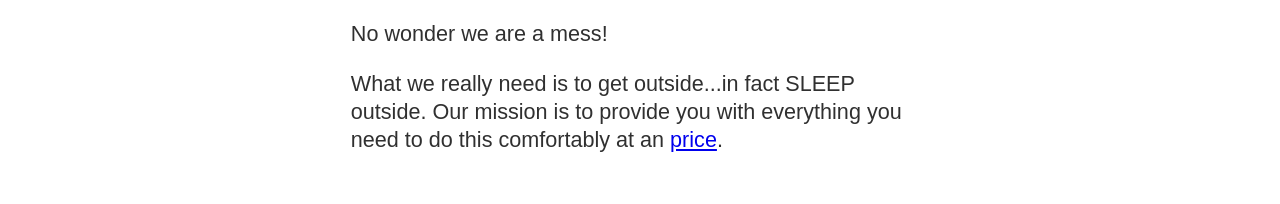
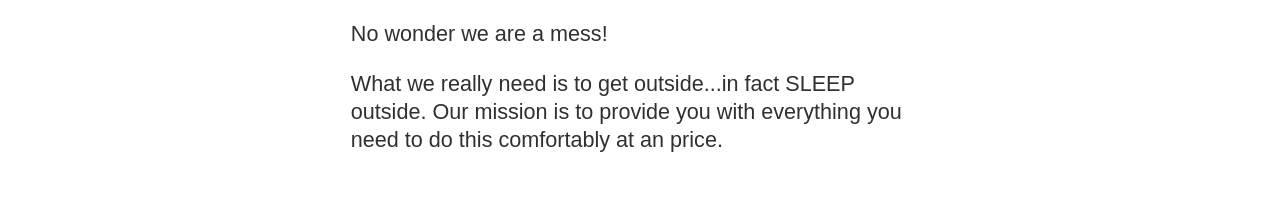
Before and after one commit to enh-byui/wdd-330, a website built with Vite: page src/index.html in a window 1280 px wide. Shown: the part 467-671 px from the top of the page. Built offline with nearby package versions, Linux system fonts and the light colour scheme.

Commit message:
Update index

```diff
--- a/src/index.html
+++ b/src/index.html
@@ -58,7 +58,7 @@
         <p>
           What we really need is to get outside...in fact SLEEP outside. Our
           mission is to provide you with everything you need to do this
-          comfortably at an <a href="product_pages/cedar-ridge-rimrock-2.html">price</a>.
+          comfortably at an price</a>.
         </p>
       </section>
       <section class="products">
```
